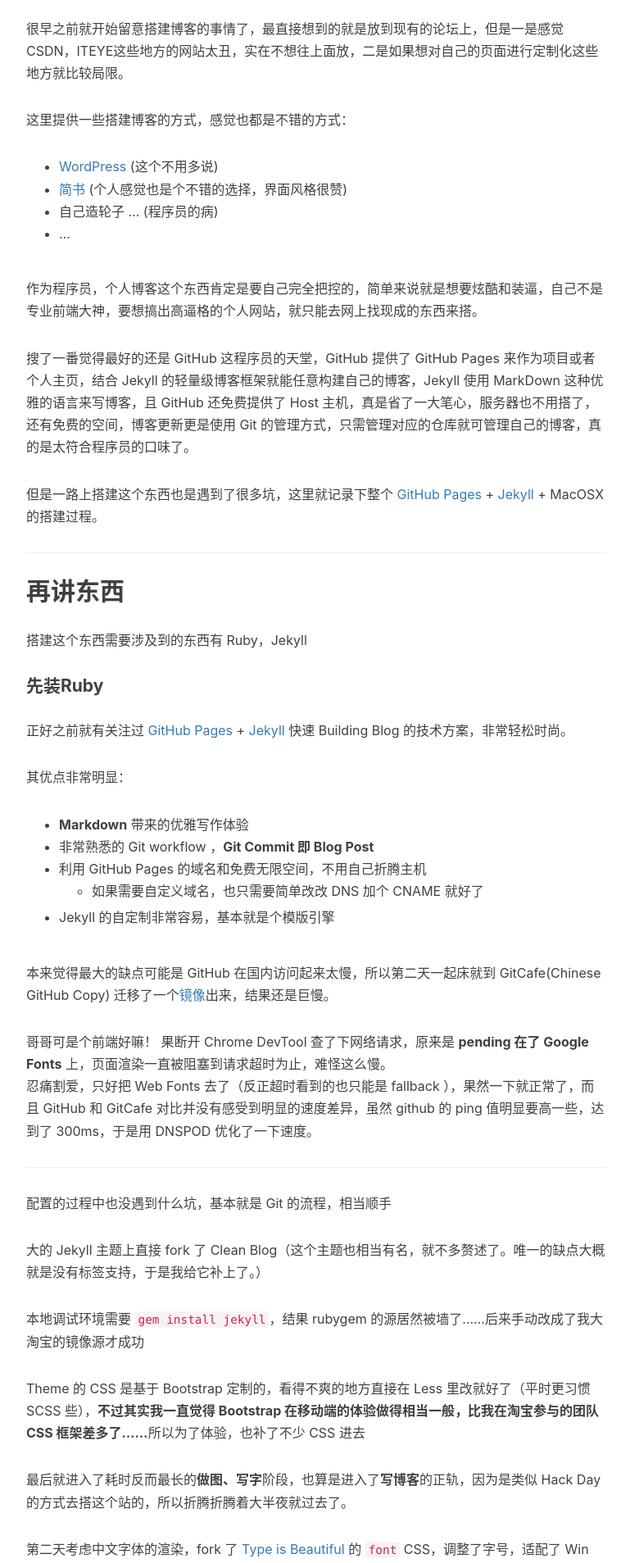
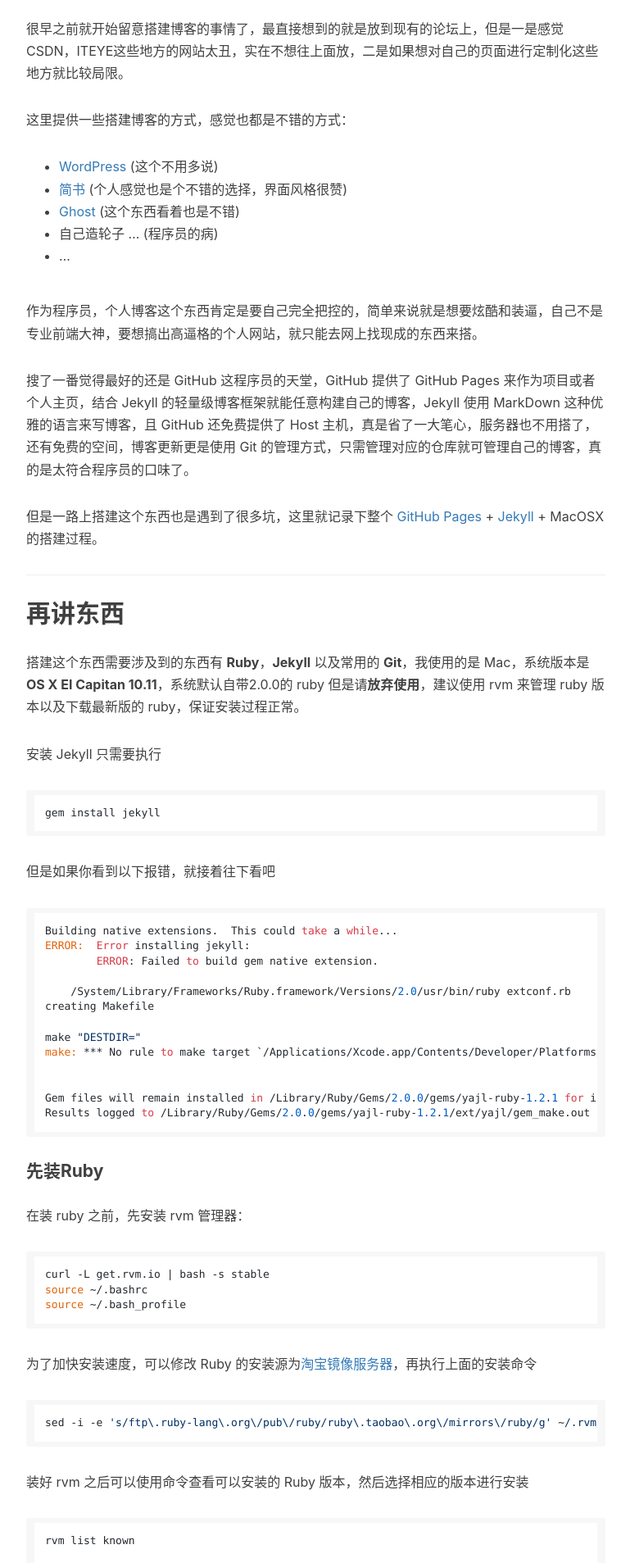
Before and after one commit to liuyufei/liuyufei.github.io, a Jekyll site: the page built from _posts/2015-11-27-hello-jekyll.markdown, in a window 1280 px wide. Shown: the part 764-2671 px from the top of the page at 82% size, without its empty margins (233-1002 px from the left). Built offline with Jekyll 4.4.1, drawn with Linux system fonts in a browser that asks for light colours; nearby versions of some CDN libraries; comment, search, counter and statistics services are not loaded; some of the changed text lies outside the part shown.

Commit message:
publish first post

````diff
--- a/_posts/2015-11-27-hello-jekyll.markdown
+++ b/_posts/2015-11-27-hello-jekyll.markdown
@@ -22,6 +22,7 @@
 
 * [WordPress](https://wordpress.org/) (这个不用多说)
 * [简书](http://www.jianshu.com/) (个人感觉也是个不错的选择，界面风格很赞)
+* [Ghost](http://www.ghostchina.com/) (这个东西看着也是不错)
 * 自己造轮子 ... (程序员的病)
 * ...
 
@@ -35,49 +36,147 @@
 
 ## 再讲东西
 
-搭建这个东西需要涉及到的东西有 Ruby，Jekyll
+搭建这个东西需要涉及到的东西有 **Ruby**，**Jekyll** 以及常用的 **Git**，我使用的是 Mac，系统版本是 **OS X EI Capitan 10.11**，系统默认自带2.0.0的 ruby 但是请**放弃使用**，建议使用 rvm 来管理 ruby 版本以及下载最新版的 ruby，保证安装过程正常。
+
+安装 Jekyll 只需要执行
+
+```
+gem install jekyll
+```
+
+但是如果你看到以下报错，就接着往下看吧
+
+```
+Building native extensions.  This could take a while...
+ERROR:  Error installing jekyll:
+	ERROR: Failed to build gem native extension.
+
+    /System/Library/Frameworks/Ruby.framework/Versions/2.0/usr/bin/ruby extconf.rb
+creating Makefile
+
+make "DESTDIR="
+make: *** No rule to make target `/Applications/Xcode.app/Contents/Developer/Platforms/MacOSX.platform/Developer/SDKs/MacOSX10.10.sdk/System/Library/Frameworks/Ruby.framework/Versions/2.0/usr/include/ruby-2.0.0/universal-darwin15/ruby/config.h', needed by `yajl.o'.  Stop.
+
+
+Gem files will remain installed in /Library/Ruby/Gems/2.0.0/gems/yajl-ruby-1.2.1 for inspection.
+Results logged to /Library/Ruby/Gems/2.0.0/gems/yajl-ruby-1.2.1/ext/yajl/gem_make.out
+```
 
 #### 先装Ruby
 
-正好之前就有关注过 [GitHub Pages](https://pages.github.com/) + [Jekyll](http://jekyllrb.com/) 快速 Building Blog 的技术方案，非常轻松时尚。
+在装 ruby 之前，先安装 rvm 管理器：
 
-其优点非常明显：
+```
+curl -L get.rvm.io | bash -s stable
+source ~/.bashrc
+source ~/.bash_profile
+```
+为了加快安装速度，可以修改 Ruby 的安装源为[淘宝镜像服务器](https://ruby.taobao.org/)，再执行上面的安装命令
 
-* **Markdown** 带来的优雅写作体验
-* 非常熟悉的 Git workflow ，**Git Commit 即 Blog Post**
-* 利用 GitHub Pages 的域名和免费无限空间，不用自己折腾主机
-	* 如果需要自定义域名，也只需要简单改改 DNS 加个 CNAME 就好了
-* Jekyll 的自定制非常容易，基本就是个模版引擎
+```
+sed -i -e 's/ftp\.ruby-lang\.org\/pub\/ruby/ruby\.taobao\.org\/mirrors\/ruby/g' ~/.rvm/config/db
+```
 
+装好 rvm 之后可以使用命令查看可以安装的 Ruby 版本，然后选择相应的版本进行安装
 
-本来觉得最大的缺点可能是 GitHub 在国内访问起来太慢，所以第二天一起床就到 GitCafe(Chinese GitHub Copy) 迁移了一个[镜像](http://huxpro.gitcafe.io)出来，结果还是巨慢。
+```
+rvm list known
 
-哥哥可是个前端好嘛！ 果断开 Chrome DevTool 查了下网络请求，原来是 **pending 在了 Google Fonts** 上，页面渲染一直被阻塞到请求超时为止，难怪这么慢。
-忍痛割爱，只好把 Web Fonts 去了（反正超时看到的也只能是 fallback ），果然一下就正常了，而且 GitHub 和 GitCafe 对比并没有感受到明显的速度差异，虽然 github 的 ping 值明显要高一些，达到了 300ms，于是用 DNSPOD 优化了一下速度。
+# MRI Rubies
+[ruby-]1.8.6[-p420]
+[ruby-]1.8.7[-head] # security released on head
+[ruby-]1.9.1[-p431]
+[ruby-]1.9.2[-p330]
+[ruby-]1.9.3[-p551]
+[ruby-]2.0.0[-p643]
+[ruby-]2.1.4
+[ruby-]2.1[.5]
+[ruby-]2.2[.1]
+[ruby-]2.2-head
+ruby-head
+```
 
+到这里应该都没有什么问题，但是当执行安装命令时，就会出现乱七八糟的问题
 
+```
+$ rvm install ruby-2.1.2
+
+Searching for binary rubies, this might take some time.
+Found remote file https://rvm_io.global.ssl.fastly.net/binaries/osx/10.11/x86_64/ruby-2.1.2.tar.bz2
+Checking requirements for osx.
+Installing requirements for osx.
+Updating system - please wait
+Installing required packages: libyaml, libksba - please wait
+==> Upgrading 4 outdated packages, with result:
+automake 1.15, libtool 2.4.6, openssl 1.0.2d_1, pkg-config 0.29
+==> Upgrading automake
+==> Downloading https://homebrew.bintray.com/bottles/automake-1.15.el_capitan.bottle.2.tar.gz
+
+curl: (35) Server aborted the SSL handshake
+Error: Failed to download resource "automake"
+Download failed: https://homebrew.bintray.com/bottles/automake-1.15.el_capitan.bottle.2.tar.gz
+Warning: Bottle installation failed: building from source.
+==> Installing dependencies for automake: xz
+==> Installing automake dependency: xz
+==> Downloading https://homebrew.bintray.com/bottles/xz-5.2.2.el_capitan.bottle.tar.gz
+
+....
+```
+
+错误太长，没有贴完，是在更新依赖工具 **automake**，**libtool**，**openssl** 和 **pkg-config** 的时候出错了，不是 SSL 连接断开就是源码编译出问题，这个时候就想翻个墙来解决这个问题，但又得一大堆配置，想想还是算了，找找别的方法吧，找了半天，后来在 [Ruby China](https://ruby-china.org/topics/22932) 论坛上面发现了解决办法，通过安装 xcode 的命令行工具包来安装这些依赖包
+
+```
+安装xcode 命令行工具：command line tools
+方法： 在终端执行命令 xcode-select --install
+```
+
+安装完后，再次执行 `rvm install ruby-2.2.1` 即可顺利完成 Ruby 的安装
+
+安装成功之后使用命令修改系统默认的 Ruby 版本
+
+```
+rvm use 2.2.1 --default
+```
+
+#### 再装 Jekyll
+
+为了方便在本地进行调试，就需要安装 Jekyll，否者每次修改之后需要往 GitHub 推送之后才能看到修改效果，在没有解决在本机上安装 Jekyll 之前，我试过一段时间，**不能忍！**
+
+装完 Ruby 之后再次执行 `gem install jekyll` 进行 Jekyll 的安装就能够顺利的完成，但是这种方式安装 Jekyll 在以后会碰到很多问题，需要安装很多插件，在 GitHub Pages 的 Help 页面也说明了这个问题
+
+> Jekyll - The main event. You'll want to create a file in your site's repository called Gemfile and add the line gem 'github-pages'. After that, simply run the command, bundle install and you're good to go. If you decided to skip step #2, you can still install Jekyll with the command gem install github-pages, but you may run into trouble down the line.
+
+所以这里推荐按照 GitHub Pages 的 [Help](https://help.github.com/articles/using-jekyll-with-pages/) 页面 [https://help.github.com/articles/using-jekyll-with-pages/](https://help.github.com/articles/using-jekyll-with-pages/) 来进行操作。
+
+这里只给出在安装和使用的过程中碰到的一些问题
+
+> 1、操作中会创建 Gemfile 文件，在页面中给出的样例为
+>
+> >	source 'https://rubygems.org'
+	gem 'github-pages'
+>
+> 在执行 bundle install 的时候可能会碰到连接问题，需要修改source，修改为 https://ruby.taobao.org 的国内源
+>
+> >	source 'https://ruby.taobao.org'
+	gem 'github-pages'
+>
+> 2、在后续的Jekyll使用过程中不要删除创建的 Gemfile 文件和 Gemfile.lock文件，会导致安装的插件失效，如果不小心删除了，重新创建 Gemfile 文件即可
+
+#### Jekyll 模板
+
+> 不是专业前端，放弃自己做模板
+
+于是找啊找，找到了 [Clean Blog](https://github.com/IronSummitMedia/startbootstrap-clean-blog-jekyll) 以及 [Hux Blog](https://github.com/Huxpro/huxpro.github.io)，Hux 就是一个专业前端大神了，于是直接使用了他基于 Clean Blog 修改的主题，修改了配置和配图就直推送到 GitHub 上的 io 仓库了，然后就变成现在这个样子了，多亏了 Hux 的修改，这才搞的有模有样，膜拜 [@Hux](http://huangxuan.me/) 大神，他的博客同样也是放在了 GitHub Pages 上。
+
+同样找背景配图也是得亏了有一个拍照及其棒的小伙伴 [@yaki](http://weibo.com/p/1005052095446005) 我才可以找到这么好的素材，谢啦！
+
+到这里一个博客基本上也就搭出来了，来张预览
+
+![preview](/img/post-content/hello_jekyll/preview.jpg)
 
 ---
 
-配置的过程中也没遇到什么坑，基本就是 Git 的流程，相当顺手
 
-大的 Jekyll 主题上直接 fork 了 Clean Blog（这个主题也相当有名，就不多赘述了。唯一的缺点大概就是没有标签支持，于是我给它补上了。）
+## 最后
 
-本地调试环境需要 `gem install jekyll`，结果 rubygem 的源居然被墙了……后来手动改成了我大淘宝的镜像源才成功
-
-Theme 的 CSS 是基于 Bootstrap 定制的，看得不爽的地方直接在 Less 里改就好了（平时更习惯 SCSS 些），**不过其实我一直觉得 Bootstrap 在移动端的体验做得相当一般，比我在淘宝参与的团队 CSS 框架差多了……**所以为了体验，也补了不少 CSS 进去
-
-最后就进入了耗时反而最长的**做图、写字**阶段，也算是进入了**写博客**的正轨，因为是类似 Hack Day 的方式去搭这个站的，所以折腾折腾着大半夜就过去了。
-
-第二天考虑中文字体的渲染，fork 了 [Type is Beautiful](http://www.typeisbeautiful.com/) 的 `font` CSS，调整了字号，适配了 Win 的渣渲染，中英文混排效果好多了。
-
-
-## 后记
-
-回顾这个博客的诞生，纯粹是出于个人兴趣。在知乎相关问题上回答并获得一定的 star 后，我决定把这个博客主题当作一个小小的开源项目来维护。
-
-在经历 v1.0 - v1.5 的蜕变后，这个博客主题愈发完整，不但增加了诸多 UI 层的优化（opinionated）；在代码层面，更加丰富的配置项也使得这个主题拥有了更好的灵活性与可拓展性。而作为一个开源项目，我也积极的为其完善文档与解决 issue。
-
-如果你恰好逛到了这里，希望你也能喜欢这个博客主题。
-
-—— Hux 后记于 2015.10
+最后在个人喜好上改了代码显示的背景颜色，改成了和 GitHub 上面一样的代码显示风格，同时给图片显示加了阴影，后面自己也是打算能够丰富一下这个主题的功能，当然最重要的还是能够多写写东西吧。
--- a/css/hux-blog.css
+++ b/css/hux-blog.css
@@ -852,6 +852,7 @@
   max-width: 100%;
   height: auto;
   margin: 1.5em auto 1.6em auto;
+  box-shadow: 15px 15px 30px rgba(0,0,0,0.1);
 }
 /* Hux Optimize UserExperience */
 .navbar-default .navbar-toggle:focus,
--- a/css/syntax.css
+++ b/css/syntax.css
@@ -19,7 +19,7 @@
  * Courtesy of GitHub.com
  */
 
-.highlight pre, pre, .highlight .hll { background-color: #f8f8f8; border: 1px solid #ccc; padding: 6px 10px; border-radius: 3px; }
+.highlight pre, pre, .highlight .hll { background-color: #f7f7f7; border: 0px solid #ccc; padding: 6px 10px; border-radius: 3px; }
 .highlight .c { color: #999988; font-style: italic; }
 .highlight .err { color: #a61717; background-color: #e3d2d2; }
 .highlight .k { font-weight: bold; }
````
Also changed, not shown: other parts of _posts/2015-11-27-hello-jekyll.markdown (+1 -1 lines), css/hux-blog.min.css, img/post-content/hello_jekyll/preview.jpg (added), 2 other files.
